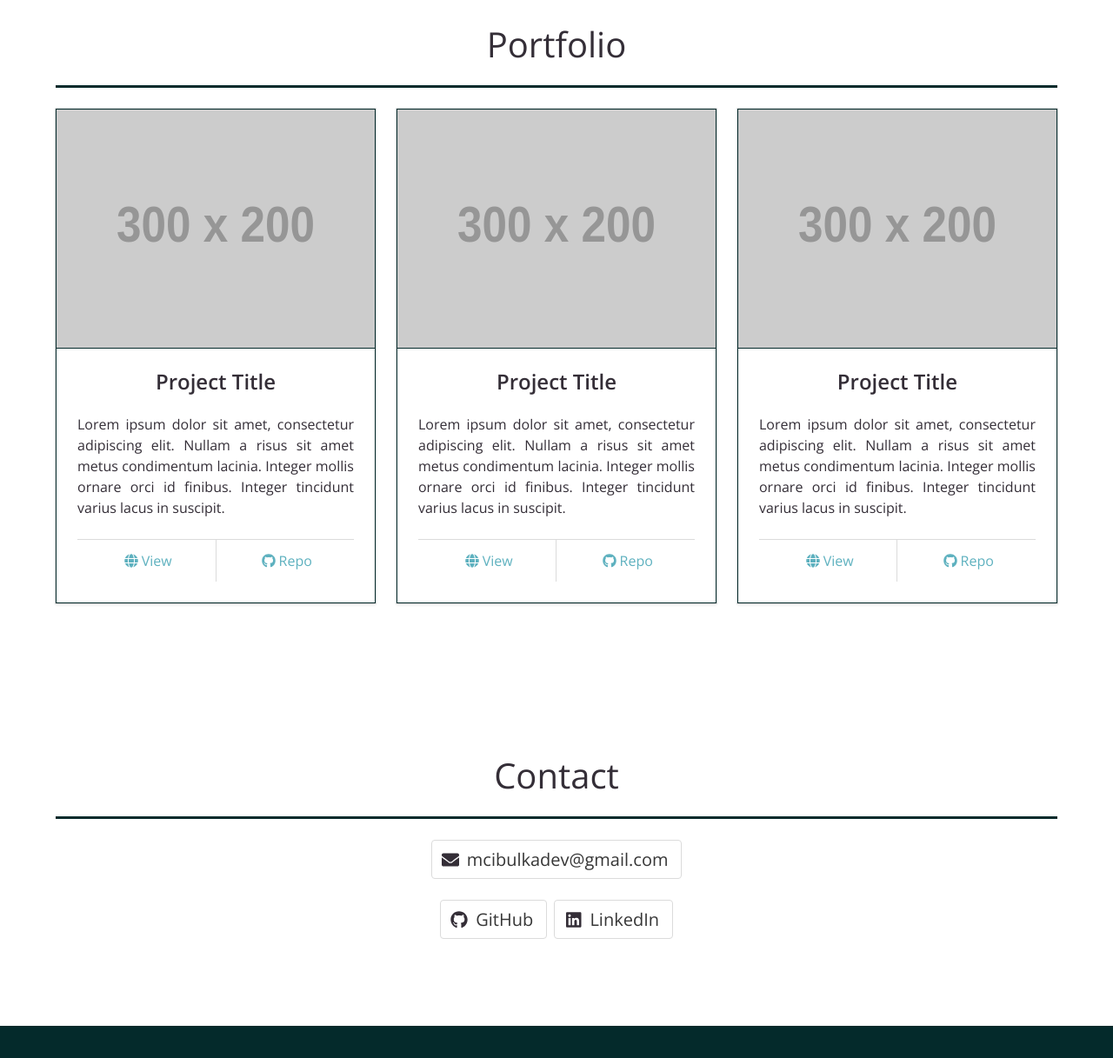
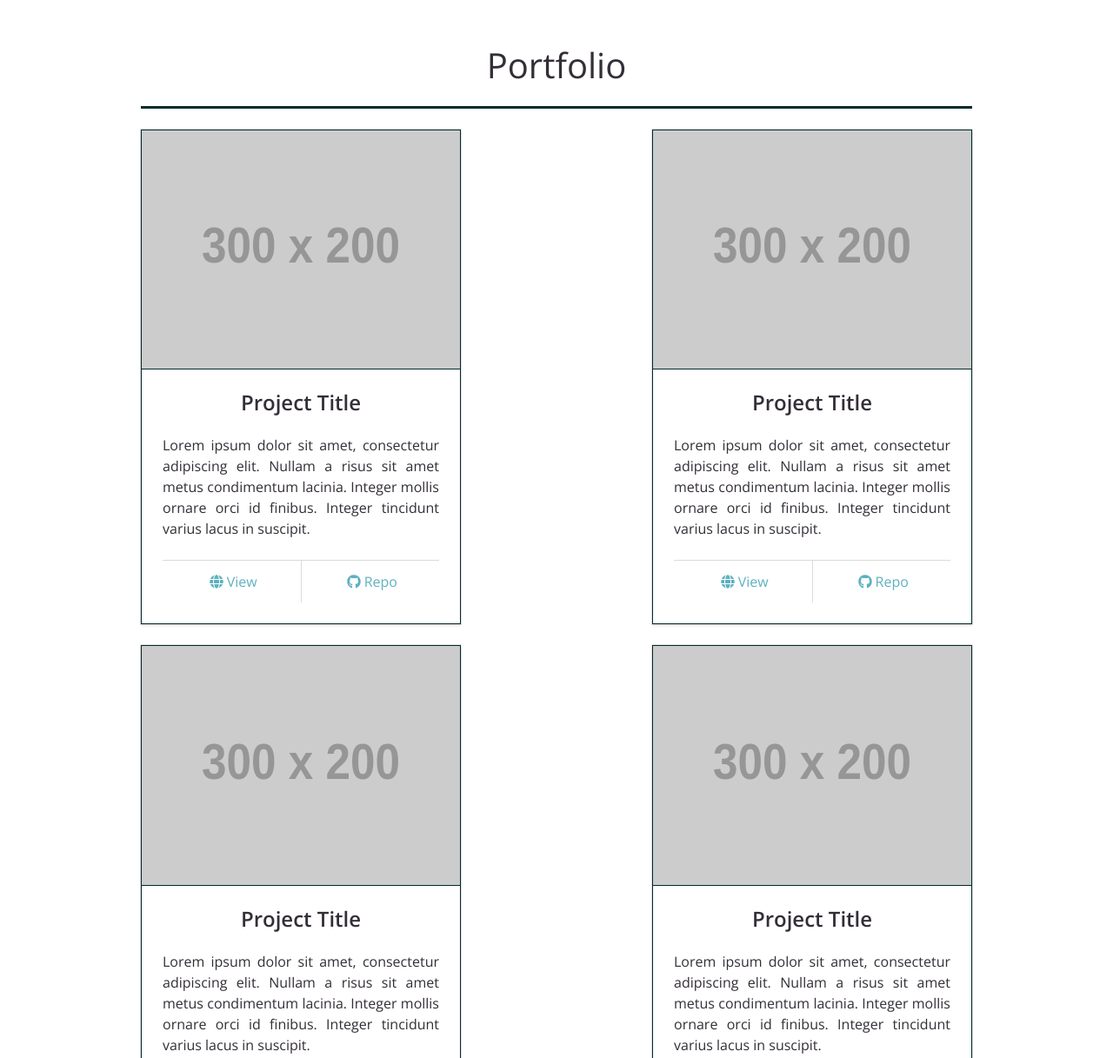
Before and after one commit to mcibulka/Portfolio, a plain HTML site: page index.html in a window 1280 px wide. Shown: the part 783-2000 px from the top of the page at 87% size. Drawn offline with nearby package versions, Linux system fonts and the light colour scheme; placeholder pictures from the web are drawn by us.

Commit message:
Reduced column width to 10 for each section, added second row for portfolio with additional project.

```diff
--- a/assets/css/style.css
+++ b/assets/css/style.css
@@ -42,8 +42,8 @@
 
 
 .about-me {
-  padding-bottom: 20px;
-  padding-left: 20px;
+  padding-bottom: 24px;
+  padding-left: 24px;
 }
 
 .body-text {
@@ -81,6 +81,7 @@
 }
 
 .my-container {
+  min-height: 500px;
   padding-bottom: 100px;
   padding-top: 50px;
 }
--- a/index.html
+++ b/index.html
@@ -38,17 +38,20 @@
   <main>
     <section class="hero">
       <div class="hero-body is-paddingless">
-
         <!-- About -->
         <div class="container my-container has-text-centered">
-          <h1 id="about" class="title is-2 my-h1">About</h1>
+          <div class="columns is-centered is-gapless">
+            <div class="column is-10 has-background-white">
+              <h1 id="about" class="title is-2 my-h1">About</h1>
+            </div>
+          </div>
           <div class="columns is-centered is-gapless">
             <div class="column is-4 has-background-white">
               <figure class="image is-1by1">
                 <img id="profile-photo" src="assets/images/Profile_Photo.jpg">
               </figure>
             </div>
-            <div class="column is-8 has-background-white">
+            <div class="column is-6 has-background-white">
               <div class="content">
                 <p class="about-me body-text has-text-justified is-marginless">
                   Lorem ipsum dolor sit amet, consectetur adipiscing elit. Duis malesuada purus id augue tincidunt
@@ -73,8 +76,13 @@
 
         <!-- Portfolio -->
         <div class="container my-container has-text-centered">
-          <h1 id="portfolio" class="title is-2 my-h1">Portfolio</h1>
-          <div class="columns">
+          <div class="columns is-centered">
+            <div class="column is-10">
+              <h1 id="portfolio" class="title is-2 my-h1">Portfolio</h1>
+            </div>
+          </div>
+          <div class="columns is-centered">
+            <!-- Project #1 -->
             <div class="column is-4">
               <div class="card my-card">
                 <div class="card-image my-card-image">
@@ -112,6 +120,49 @@
               </div>
             </div>
 
+            <div class="column is-2"></div>
+
+            <!-- Project #2 -->
+            <div class="column is-4">
+              <div class="card my-card">
+                <div class="card-image my-card-image">
+                  <figure class="image is-4by3">
+                    <img src="http://via.placeholder.com/300x200" alt="Placeholder image">
+                  </figure>
+                </div>
+                <div class="card-content">
+                  <div class="media">
+                    <div class="media-content">
+                      <p class="project-title title is-4 has-text-centered">Project Title</p>
+                    </div>
+                  </div>
+
+                  <div class="content body-text has-text-justified">
+                    Lorem ipsum dolor sit amet, consectetur adipiscing elit. Nullam a risus sit amet metus condimentum
+                    lacinia. Integer mollis ornare orci id finibus. Integer tincidunt varius lacus in suscipit.
+                  </div>
+
+                  <footer class="card-footer">
+                    <a href="#" class="card-footer-item my-link">
+                      <span class="icon my-link">
+                        <i class="fas fa-globe"></i>
+                      </span>
+                      <span class="button-text">View</span>
+                    </a>
+                    <a href="#" class="card-footer-item my-link">
+                      <span class="icon my-link">
+                        <i class="fab fa-github"></i>
+                      </span>
+                      <span class="button-text">Repo</span>
+                    </a>
+                  </footer>
+                </div>
+              </div>
+            </div>
+          </div>
+
+          <div class="columns is-centered">
+            <!-- Project #3 -->
             <div class="column is-4">
               <div class="card my-card">
                 <div class="card-image my-card-image">
@@ -149,7 +200,10 @@
               </div>
             </div>
 
+            <div class="column is-2"></div>
+
             <div class="column is-4">
+              <!-- Project #4 -->
               <div class="card my-card">
                 <div class="card-image my-card-image">
                   <figure class="image is-4by3">
@@ -187,10 +241,16 @@
             </div>
           </div>
         </div>
+      </div>
 
-        <!-- Contact -->
+      <!-- Contact -->
+      <div class="hero-foot">
         <div class="container my-container has-text-centered">
-          <h1 id="contact" class="title is-2 my-h1">Contact</h1>
+          <div class="columns is-centered">
+            <div class="column is-10">
+              <h1 id="contact" class="title is-2 my-h1">Contact</h1>
+            </div>
+          </div>
           <div class="columns is-centered">
             <div class="column is-4 has-text-centered">
               <!-- Email -->
```
